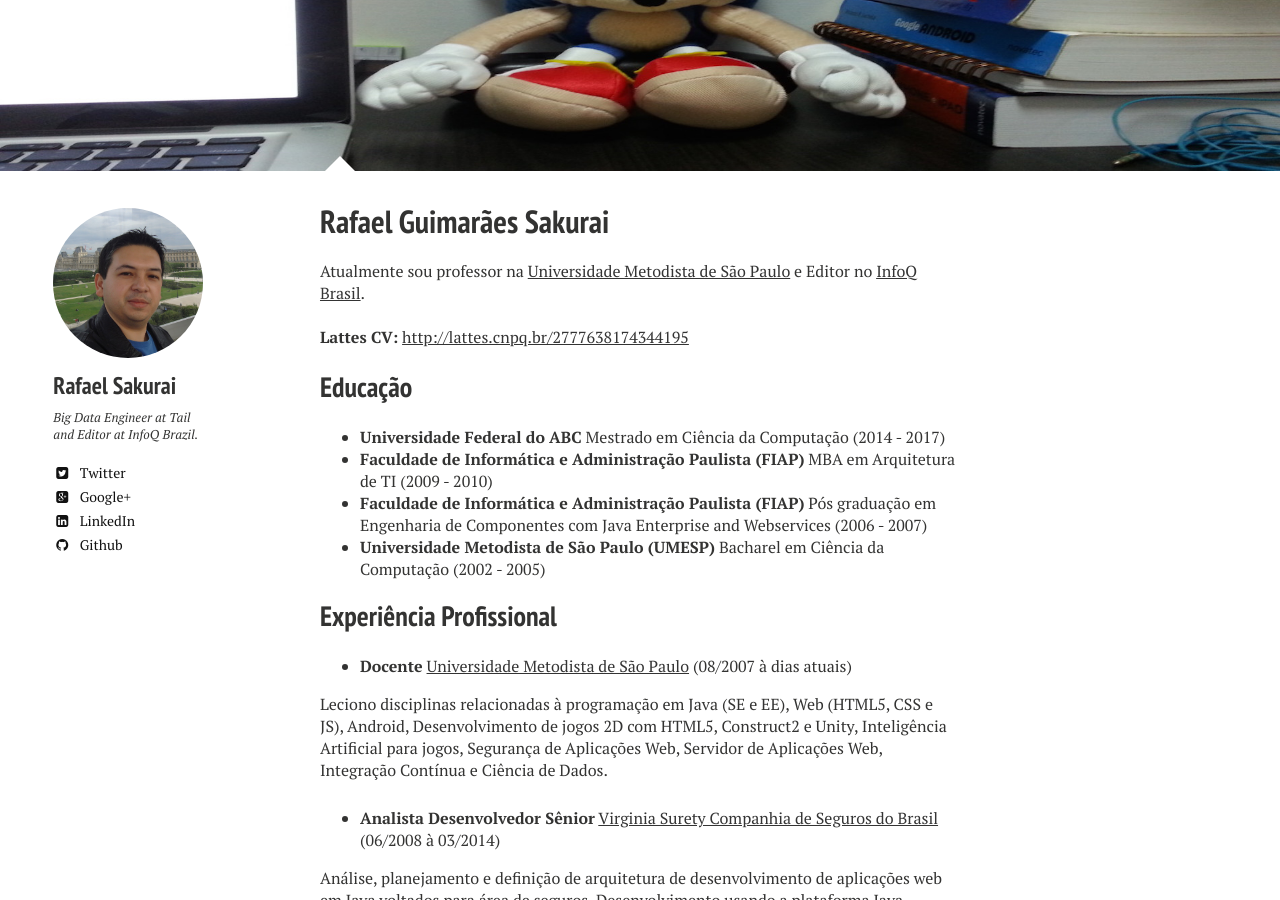
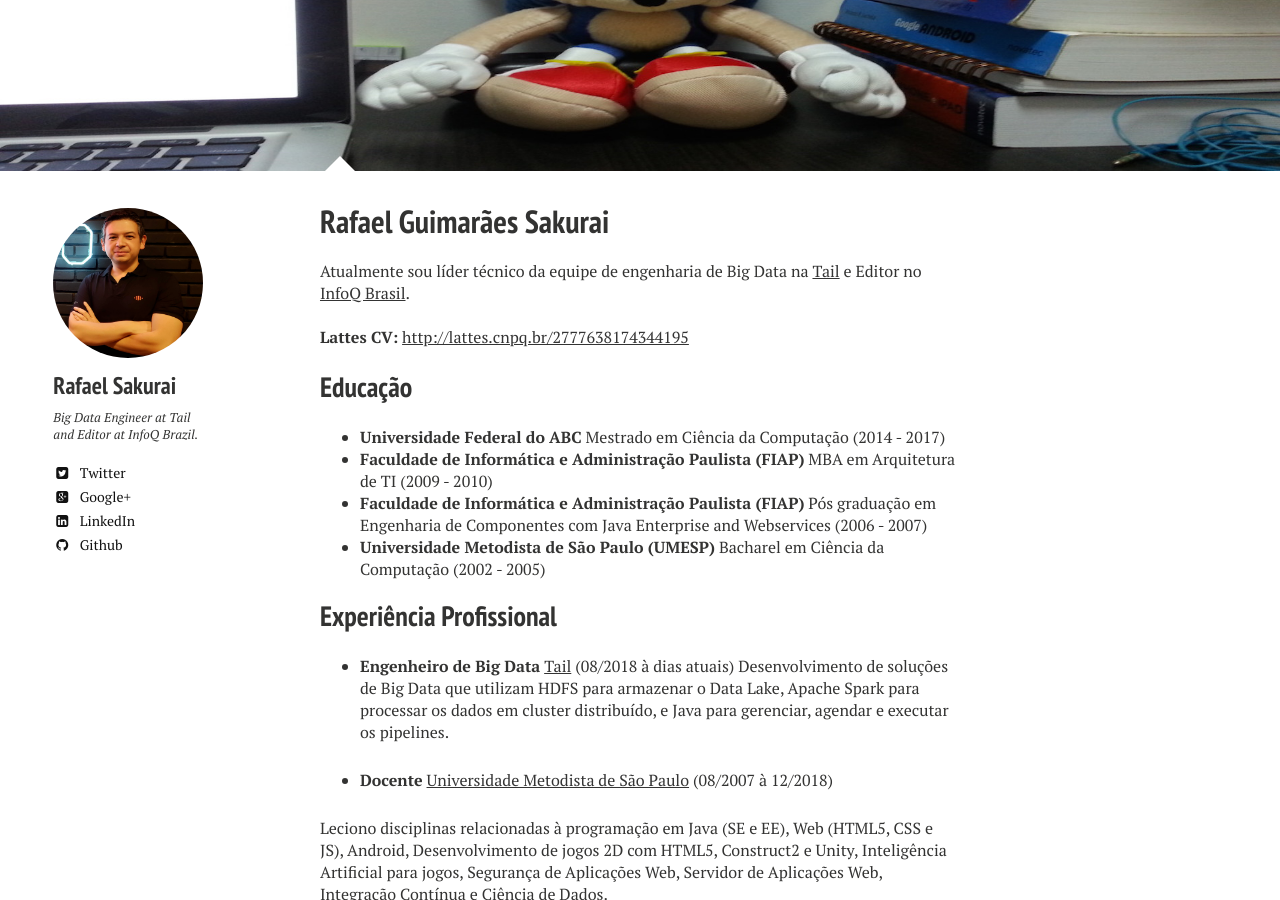
Before and after one commit to rafaelsakurai/rafaelsakurai.github.io, a Jekyll site: the page built from about/index.md, in a window 1280 px wide and 900 px high, scrolled down 250 px. Built offline with Jekyll 4.4.1, drawn with Linux system fonts in a browser that asks for light colours; nearby versions of some CDN libraries; a script that is not in the unit is left out; comment, search, counter and statistics services are not loaded; some of the changed text lies outside the part shown.

Commit message:
Adicionar nova foto e atualizar sobre.

```diff
--- a/about/index.md
+++ b/about/index.md
@@ -2,13 +2,13 @@
 layout: page
 title: Rafael Guimarães Sakurai
 tags: [about]
-modified: 2017-12-15T10:00:00.573882-04:00
+modified: 2019-11-21T13:00:00.573882-04:00
 comments: true
 image:
   feature: sample-image-2.jpg
 ---
 
-Atualmente sou professor na <a href="htttp://www.metodista.br">Universidade Metodista de São Paulo</a> e Editor no <a href="http://www.infoq.com/br">InfoQ Brasil</a>.
+Atualmente sou líder técnico da equipe de engenharia de Big Data na <a href="htttp://tail.digital">Tail</a> e Editor no <a href="http://www.infoq.com/br">InfoQ Brasil</a>.
 
 \\
 **Lattes CV:** <a href="http://lattes.cnpq.br/2777638174344195">http://lattes.cnpq.br/2777638174344195</a>
@@ -22,7 +22,10 @@
 
 ## Experiência Profissional
 
-* **Docente** <a href="www.metodista.br">Universidade Metodista de São Paulo</a> (08/2007 à dias atuais)
+* **Engenheiro de Big Data** <a href="htttp://tail.digital">Tail</a> (08/2018 à dias atuais)
+Desenvolvimento de soluções de Big Data que utilizam HDFS para armazenar o Data Lake, Apache Spark para processar os dados em cluster distribuído, e Java para gerenciar, agendar e executar os pipelines.
+
+* **Docente** <a href="www.metodista.br">Universidade Metodista de São Paulo</a> (08/2007 à 12/2018)
 
 Leciono disciplinas relacionadas à programação em Java (SE e EE), Web (HTML5, CSS e JS), Android, Desenvolvimento de jogos 2D com HTML5, Construct2 e Unity, Inteligência Artificial para jogos, Segurança de Aplicações Web, Servidor de Aplicações Web, Integração Contínua e Ciência de Dados.
 
```
Also changed, not shown: other parts of about/index.md (+3 -0 lines), images/3953273590_704e3899d5_m.jpg (deleted), images/apple-touch-icon-114x114-precomposed.jpeg, images/apple-touch-icon-144x144-precomposed.jpeg, images/apple-touch-icon-72x72-precomposed.png, images/apple-touch-icon-precomposed.jpeg, images/bio-photo.jpg, images/favicon.ico, images/favicon.png.
